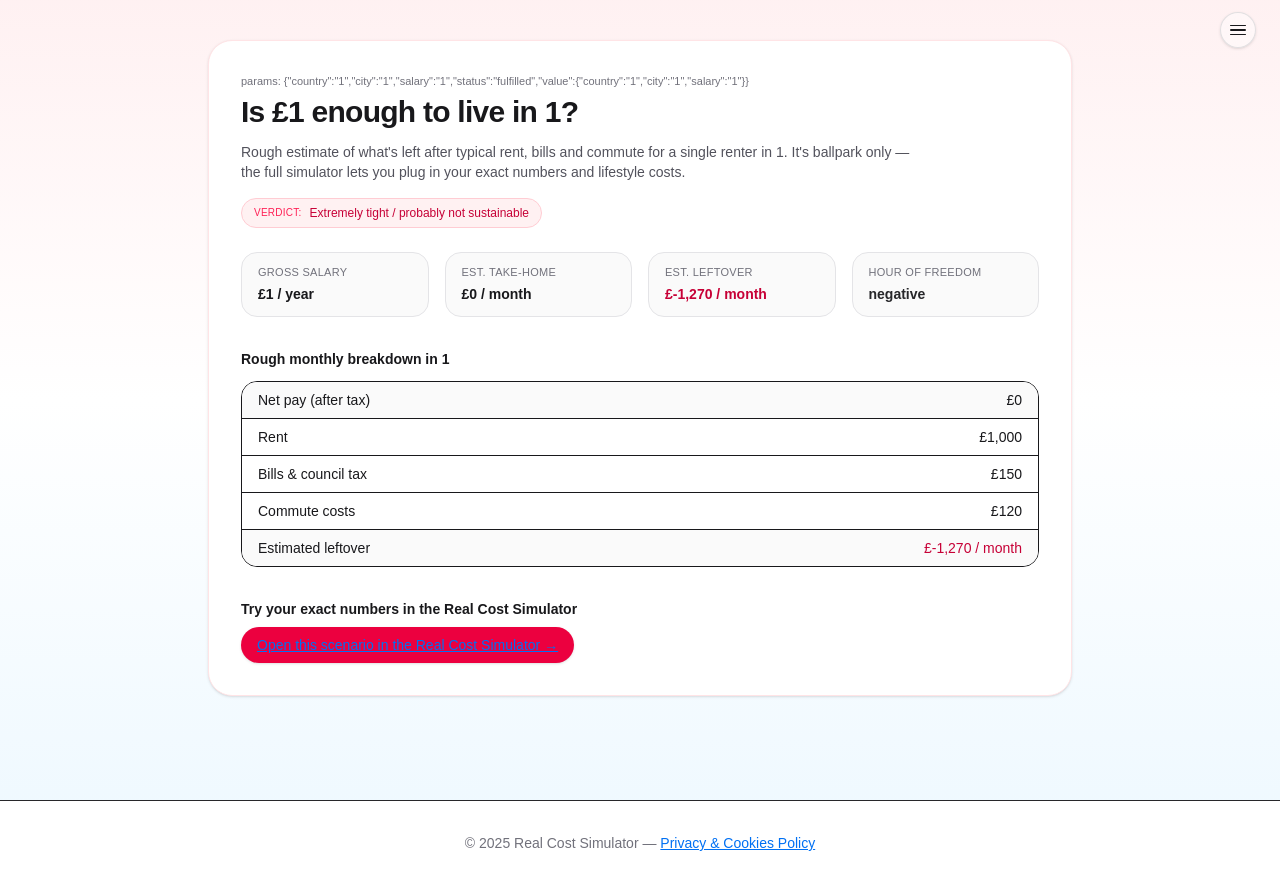
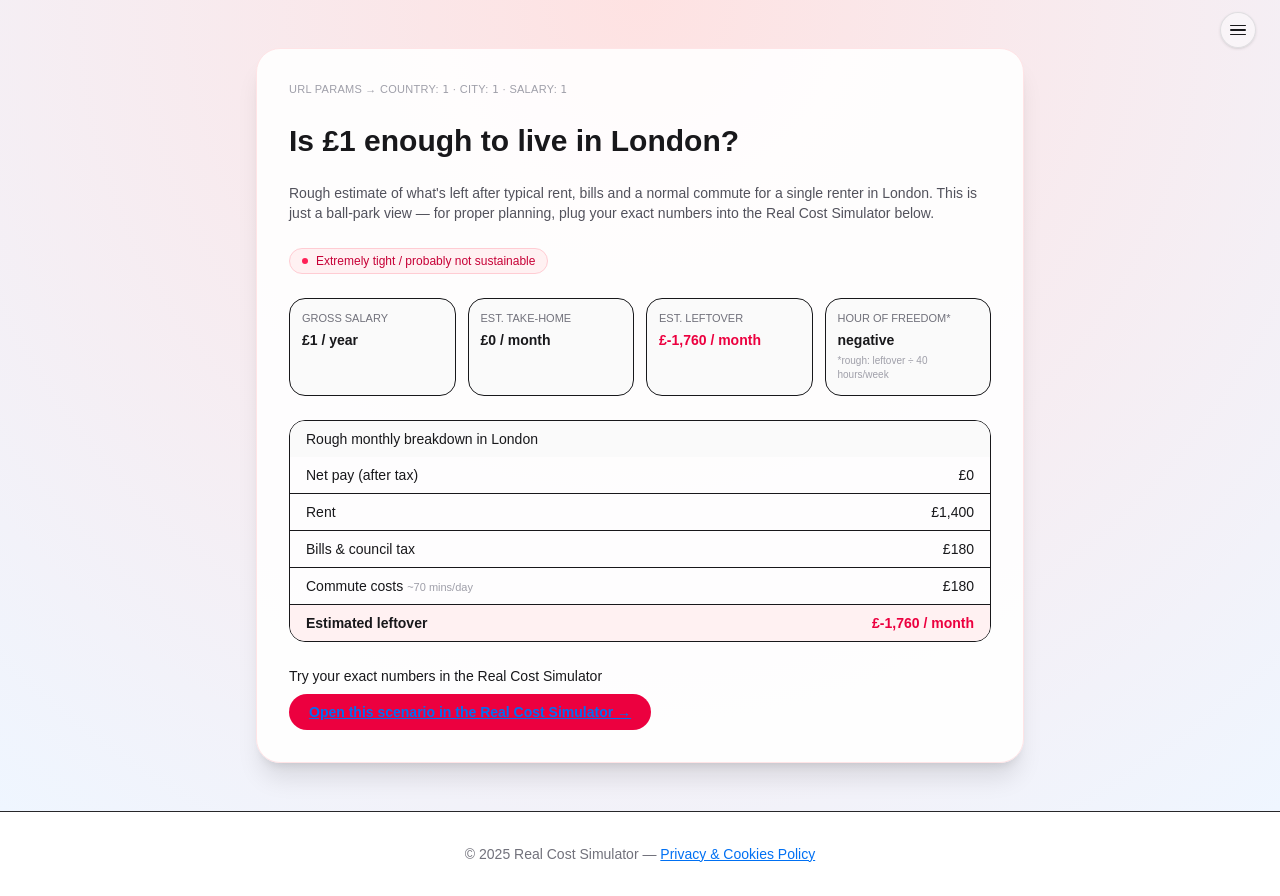
Before and after one commit to bendover19/real-cost-sim, a Next.js app: page /enough/1/1/1 in a window 1280 px wide. Built offline with nearby package versions, Linux system fonts and the light colour scheme.

Commit message:
Update page.tsx

```diff
--- a/app/enough/[country]/[city]/[salary]/page.tsx
+++ b/app/enough/[country]/[city]/[salary]/page.tsx
@@ -1,10 +1,9 @@
+// app/enough/[country]/[city]/[salary]/page.tsx
+
 import type { Metadata } from "next";
 import { UK_CITIES, approximateNetFromGrossUK } from "../../../../cityConfig";
 
-// This page is purely server-side, no hooks.
-export const dynamic = "force-dynamic";
-export const revalidate = 0;
-
+// The dynamic route params from /enough/[country]/[city]/[salary]
 type Params = {
   country: string;
   city: string;
@@ -13,195 +12,197 @@ type Params = {
 
 type CityConfig = (typeof UK_CITIES)[number];
 
-export const metadata: Metadata = {
-  title: "Is this salary enough?",
-  description:
-    "Rough check of whether a salary is enough to live in a given city after rent, bills and commute.",
-};
+// ---------- helpers ----------
 
-// Small helper: find city by slug (case-insensitive)
-function getCity(slug: string | undefined): CityConfig | null {
-  if (!slug) return null;
-  const s = slug.toLowerCase();
-  const found = UK_CITIES.find((c) => c.slug === s);
-  return found ?? null;
+function findCity(slug: string | undefined): CityConfig {
+  if (!slug) return UK_CITIES[0]; // default first city in config
+  const lower = slug.toLowerCase();
+  return (
+    UK_CITIES.find((c) => c.slug.toLowerCase() === lower) ??
+    UK_CITIES[0]
+  );
 }
 
-export default function EnoughCityPage({ params }: { params: Params }) {
-  const { country, city, salary } = params;
+function salaryToNetMonthly(salaryStr: string): number {
+  const grossYear = Number(salaryStr);
+  if (!Number.isFinite(grossYear) || grossYear <= 0) return 0;
 
-  const debugParams = JSON.stringify(params);
+  // If approximateNetFromGrossUK returns yearly net, divide by 12.
+  // If it returns monthly, just remove the "/ 12".
+  const netYear = approximateNetFromGrossUK(grossYear);
+  return Math.round(netYear / 12);
+}
 
-  const cityConfig =
-    getCity(city) ??
-    ({
-      slug: city?.toLowerCase() || "unknown",
-      label: city ? city : "this city",
-      country: country || "uk",
-      currency: "£",
-      typicalRentSingle: 1000,
-      typicalBills: 150,
-      typicalCommuteCost: 120,
-      typicalCommuteMins: 60,
-    } as CityConfig);
+// ---------- metadata (SEO) ----------
 
-  const grossYear = Number(salary) || 0;
-  const netMonth =
-    grossYear > 0 ? approximateNetFromGrossUK(grossYear) / 12 : 0;
+export function generateMetadata(
+  { params }: { params: Params }
+): Metadata {
+  const city = findCity(params.city);
+  const grossYear = Number(params.salary) || 0;
 
-  const rent = cityConfig.typicalRentSingle;
-  const bills = cityConfig.typicalBills;
-  const commute = cityConfig.typicalCommuteCost;
-  const maintenance = 0; // we’ll keep this simple for now
-  const savings = 0;
+  const salaryText =
+    grossYear > 0
+      ? `£${grossYear.toLocaleString()} salary in ${city.label}`
+      : `Salary in ${city.label}`;
 
-  const leftover = netMonth - rent - bills - commute - maintenance - savings;
+  return {
+    title: `${salaryText} – is it enough to live there? | Real Cost Simulator`,
+    description: `Rough breakdown of rent, bills, commute and what's left each month for a typical single renter on ${
+      grossYear > 0 ? "£" + grossYear.toLocaleString() : "this salary"
+    } in ${city.label}. Then jump into the Real Cost Simulator to plug in your exact numbers.`
+  };
+}
 
-  const verdict =
-    leftover > 800
-      ? "Comfortable for a single person."
-      : leftover > 300
-      ? "Tight but doable if you budget carefully."
-      : leftover > 0
-      ? "Very tight – expect sacrifices."
-      : "Extremely tight / probably not sustainable";
+// ---------- page component ----------
 
-  const currency = cityConfig.currency || "£";
-  const cityLabel = cityConfig.label;
+export default function EnoughPage({ params }: { params: Params }) {
+  const city = findCity(params.city);
+  const grossYear = Number(params.salary) || 0;
+  const netMonth = salaryToNetMonthly(params.salary);
 
-  const formattedGross =
-    grossYear > 0
-      ? `${currency}${grossYear.toLocaleString()} / year`
-      : `£0 / year`;
+  const rent = city.typicalRentSingle;
+  const bills = city.typicalBills;
+  const commute = city.typicalCommuteCost;
+  const leftover = netMonth - rent - bills - commute;
 
-  const formattedNetMonth =
-    netMonth > 0
-      ? `${currency}${Math.round(netMonth).toLocaleString()} / month`
-      : `${currency}0 / month`;
+  let verdict: string;
+  if (netMonth <= 0 || leftover <= 0) {
+    verdict = "Extremely tight / probably not sustainable";
+  } else if (leftover < 400) {
+    verdict = "Tight but survivable if you’re very careful";
+  } else {
+    verdict = "Reasonable buffer – still worth checking your exact numbers";
+  }
 
-  const formattedLeftover = `${currency}${Math.round(leftover).toLocaleString()} / month`;
+  // super rough “hour of freedom” – assume 40h/week
+  const freedom =
+    netMonth > 0 ? leftover / (40 * 4.3) : 0;
+
+  // Link into your main simulator (tweak query keys if needed)
+  const simulatorHref = `/sim?region=UK&city=${encodeURIComponent(
+    city.slug
+  )}&income=${grossYear || ""}&utm_source=salary-page`;
 
   return (
-    <main className="min-h-screen bg-gradient-to-b from-rose-50 via-white to-sky-50 text-zinc-900">
-      <div className="max-w-4xl mx-auto px-4 py-10">
-        <section className="bg-white rounded-3xl shadow-sm border border-rose-100 p-6 md:p-8">
-          {/* DEBUG – so we can confirm params are correct */}
-          <div className="text-[11px] text-zinc-500 mb-1">
-            params: {debugParams}
+    <main className="min-h-screen bg-[radial-gradient(circle_at_top,_#fee2e2,_#eff6ff)] py-12 px-4 text-zinc-900">
+      <div className="max-w-3xl mx-auto">
+        <section className="bg-white/90 rounded-3xl shadow-xl border border-rose-100 p-6 md:p-8 space-y-6">
+          {/* tiny debug line so we can SEE params now actually work */}
+          <p className="text-[11px] uppercase tracking-wide text-zinc-400">
+            URL params → country: <code>{params.country}</code> · city:{" "}
+            <code>{params.city}</code> · salary:{" "}
+            <code>{params.salary}</code>
+          </p>
+
+          <h1 className="text-2xl md:text-3xl font-semibold">
+            Is{" "}
+            {grossYear > 0
+              ? `£${grossYear.toLocaleString()}`
+              : "this salary"}{" "}
+            enough to live in {city.label}?
+          </h1>
+
+          <p className="text-sm text-zinc-600">
+            Rough estimate of what&apos;s left after typical rent, bills and
+            a normal commute for a single renter in {city.label}. This is
+            just a ball-park view — for proper planning, plug your exact
+            numbers into the Real Cost Simulator below.
+          </p>
+
+          <div className="inline-flex items-center gap-2 rounded-full bg-rose-50 border border-rose-200 px-3 py-1 text-xs text-rose-700 font-medium">
+            <span className="w-1.5 h-1.5 rounded-full bg-rose-500" />
+            {verdict}
           </div>
 
-          <h1 className="text-2xl md:text-3xl font-semibold tracking-tight">
-            Is {currency}
-            {grossYear.toLocaleString()} enough to live in {cityLabel}?
-          </h1>
-
-          <p className="mt-3 text-sm text-zinc-600 max-w-2xl">
-            Rough estimate of what&apos;s left after typical rent, bills and
-            commute for a single renter in {cityLabel}. It&apos;s ballpark only
-            — the full simulator lets you plug in your exact numbers and
-            lifestyle costs.
-          </p>
-
-          <div className="mt-4 inline-flex items-center gap-2 rounded-full bg-rose-50 text-rose-700 border border-rose-200 px-3 py-1.5 text-xs font-medium">
-            <span className="uppercase tracking-wide text-[10px] text-rose-500">
-              Verdict:
-            </span>
-            <span>{verdict}</span>
-          </div>
-
-          {/* Summary cards */}
-          <div className="mt-6 grid gap-4 grid-cols-1 sm:grid-cols-4 text-sm">
-            <div className="rounded-2xl border border-zinc-200 bg-zinc-50 px-4 py-3">
-              <div className="text-[11px] uppercase tracking-wide text-zinc-500">
+          {/* headline stats */}
+          <div className="grid grid-cols-2 md:grid-cols-4 gap-3 text-sm">
+            <div className="border rounded-2xl px-3 py-3 bg-zinc-50">
+              <div className="text-[11px] uppercase text-zinc-500">
                 Gross salary
               </div>
-              <div className="mt-1 font-semibold">{formattedGross}</div>
+              <div className="mt-1 font-semibold">
+                {grossYear > 0
+                  ? `£${grossYear.toLocaleString()} / year`
+                  : "Unknown"}
+              </div>
             </div>
-            <div className="rounded-2xl border border-zinc-200 bg-zinc-50 px-4 py-3">
-              <div className="text-[11px] uppercase tracking-wide text-zinc-500">
+
+            <div className="border rounded-2xl px-3 py-3 bg-zinc-50">
+              <div className="text-[11px] uppercase text-zinc-500">
                 Est. take-home
               </div>
-              <div className="mt-1 font-semibold">{formattedNetMonth}</div>
+              <div className="mt-1 font-semibold">
+                £{netMonth.toLocaleString()} / month
+              </div>
             </div>
-            <div className="rounded-2xl border border-zinc-200 bg-zinc-50 px-4 py-3">
-              <div className="text-[11px] uppercase tracking-wide text-zinc-500">
+
+            <div className="border rounded-2xl px-3 py-3 bg-zinc-50">
+              <div className="text-[11px] uppercase text-zinc-500">
                 Est. leftover
               </div>
-              <div
-                className={`mt-1 font-semibold ${
-                  leftover >= 0 ? "text-emerald-700" : "text-rose-700"
-                }`}
-              >
-                {formattedLeftover}
+              <div className="mt-1 font-semibold text-rose-600">
+                £{leftover.toLocaleString()} / month
               </div>
             </div>
-            <div className="rounded-2xl border border-zinc-200 bg-zinc-50 px-4 py-3">
-              <div className="text-[11px] uppercase tracking-wide text-zinc-500">
-                Hour of freedom
+
+            <div className="border rounded-2xl px-3 py-3 bg-zinc-50">
+              <div className="text-[11px] uppercase text-zinc-500">
+                Hour of freedom*
               </div>
-              <div className="mt-1 font-semibold text-zinc-800">
-                {leftover <= 0 ? "negative" : "coming soon"}
+              <div className="mt-1 font-semibold">
+                {freedom > 0 ? `£${freedom.toFixed(2)} / hr` : "negative"}
+              </div>
+              <div className="mt-1 text-[10px] text-zinc-400">
+                *rough: leftover ÷ 40 hours/week
               </div>
             </div>
           </div>
 
-          {/* Simple breakdown */}
-          <div className="mt-8 text-sm">
-            <h2 className="font-semibold mb-3">
-              Rough monthly breakdown in {cityLabel}
-            </h2>
-            <div className="border rounded-2xl overflow-hidden">
-              <div className="flex justify-between px-4 py-2 border-b bg-zinc-50">
-                <span>Net pay (after tax)</span>
-                <span>
-                  {currency}
-                  {Math.round(netMonth).toLocaleString()}
-                </span>
+          {/* simple table */}
+          <div className="border rounded-2xl overflow-hidden text-sm">
+            <div className="bg-zinc-50 px-4 py-2 font-medium">
+              Rough monthly breakdown in {city.label}
+            </div>
+            <dl className="divide-y text-sm">
+              <div className="flex justify-between px-4 py-2">
+                <dt>Net pay (after tax)</dt>
+                <dd>£{netMonth.toLocaleString()}</dd>
               </div>
-              <div className="flex justify-between px-4 py-2 border-b">
-                <span>Rent</span>
-                <span>
-                  {currency}
-                  {rent.toLocaleString()}
-                </span>
+              <div className="flex justify-between px-4 py-2">
+                <dt>Rent</dt>
+                <dd>£{rent.toLocaleString()}</dd>
               </div>
-              <div className="flex justify-between px-4 py-2 border-b">
-                <span>Bills &amp; council tax</span>
-                <span>
-                  {currency}
-                  {bills.toLocaleString()}
-                </span>
+              <div className="flex justify-between px-4 py-2">
+                <dt>Bills & council tax</dt>
+                <dd>£{bills.toLocaleString()}</dd>
               </div>
-              <div className="flex justify-between px-4 py-2 border-b">
-                <span>Commute costs</span>
-                <span>
-                  {currency}
-                  {commute.toLocaleString()}
-                </span>
+              <div className="flex justify-between px-4 py-2">
+                <dt>
+                  Commute costs{" "}
+                  <span className="text-[11px] text-zinc-400">
+                    ~{city.typicalCommuteMins} mins/day
+                  </span>
+                </dt>
+                <dd>£{commute.toLocaleString()}</dd>
               </div>
-              <div className="flex justify-between px-4 py-2 bg-zinc-50 font-medium">
-                <span>Estimated leftover</span>
-                <span
-                  className={
-                    leftover >= 0 ? "text-emerald-700" : "text-rose-700"
-                  }
-                >
-                  {formattedLeftover}
-                </span>
+              <div className="flex justify-between px-4 py-2 font-semibold bg-rose-50">
+                <dt>Estimated leftover</dt>
+                <dd className={leftover >= 0 ? "text-emerald-600" : "text-rose-600"}>
+                  £{leftover.toLocaleString()} / month
+                </dd>
               </div>
-            </div>
+            </dl>
           </div>
 
-          {/* Link to main simulator */}
-          <div className="mt-8">
-            <h3 className="text-sm font-semibold mb-2">
+          {/* CTA into main simulator */}
+          <div className="space-y-2">
+            <p className="text-sm font-medium">
               Try your exact numbers in the Real Cost Simulator
-            </h3>
+            </p>
             <a
-              href={`https://www.real-cost-sim.com/?city=${encodeURIComponent(
-                cityLabel,
-              )}&region=UK`}
-              className="inline-flex items-center rounded-full bg-rose-600 text-white text-sm px-4 py-2 font-medium shadow-sm hover:bg-rose-700 transition"
+              href={simulatorHref}
+              className="inline-flex justify-center items-center rounded-full bg-rose-600 hover:bg-rose-700 text-white text-sm font-semibold px-5 py-2 transition"
             >
               Open this scenario in the Real Cost Simulator →
             </a>
```
